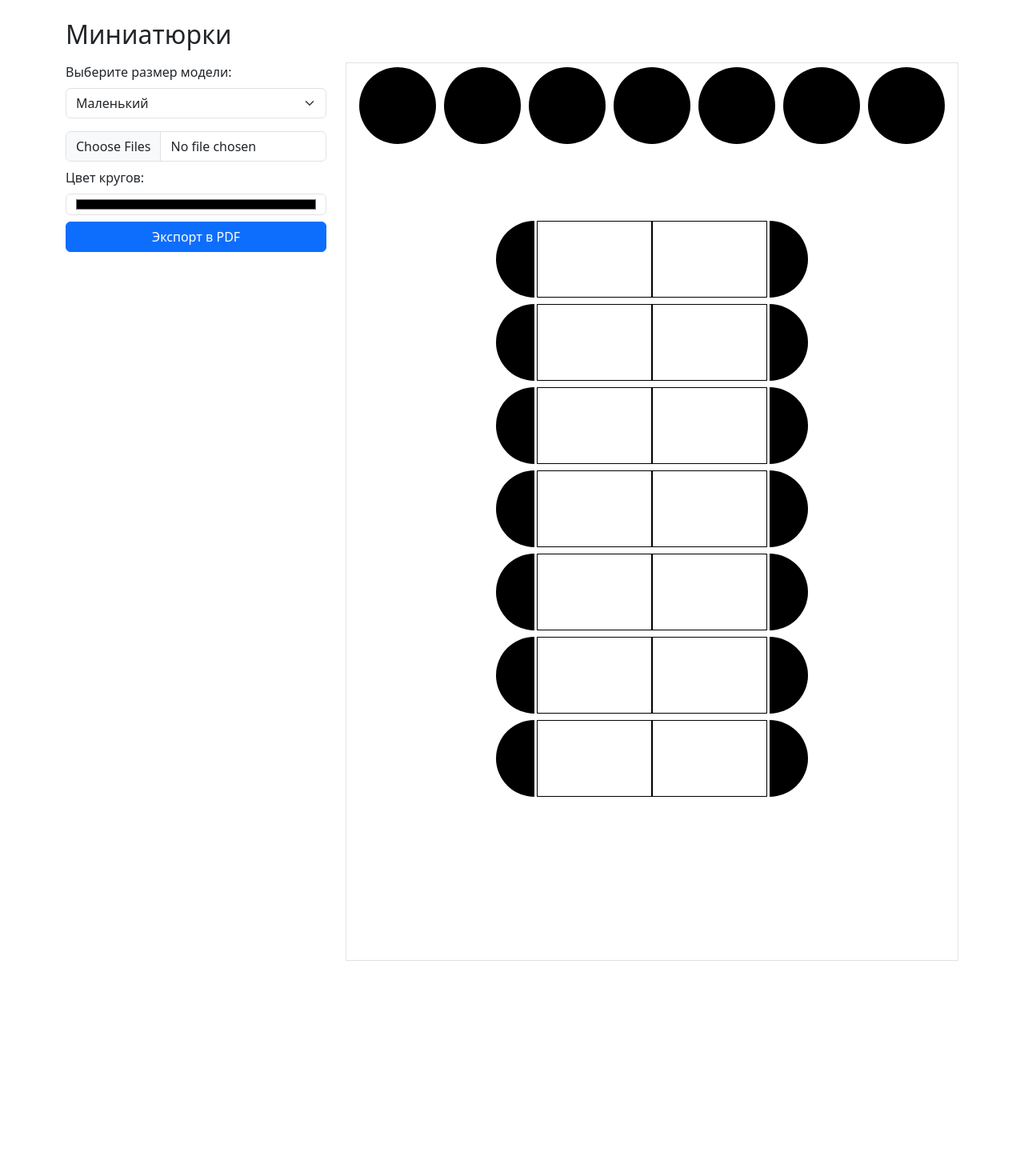
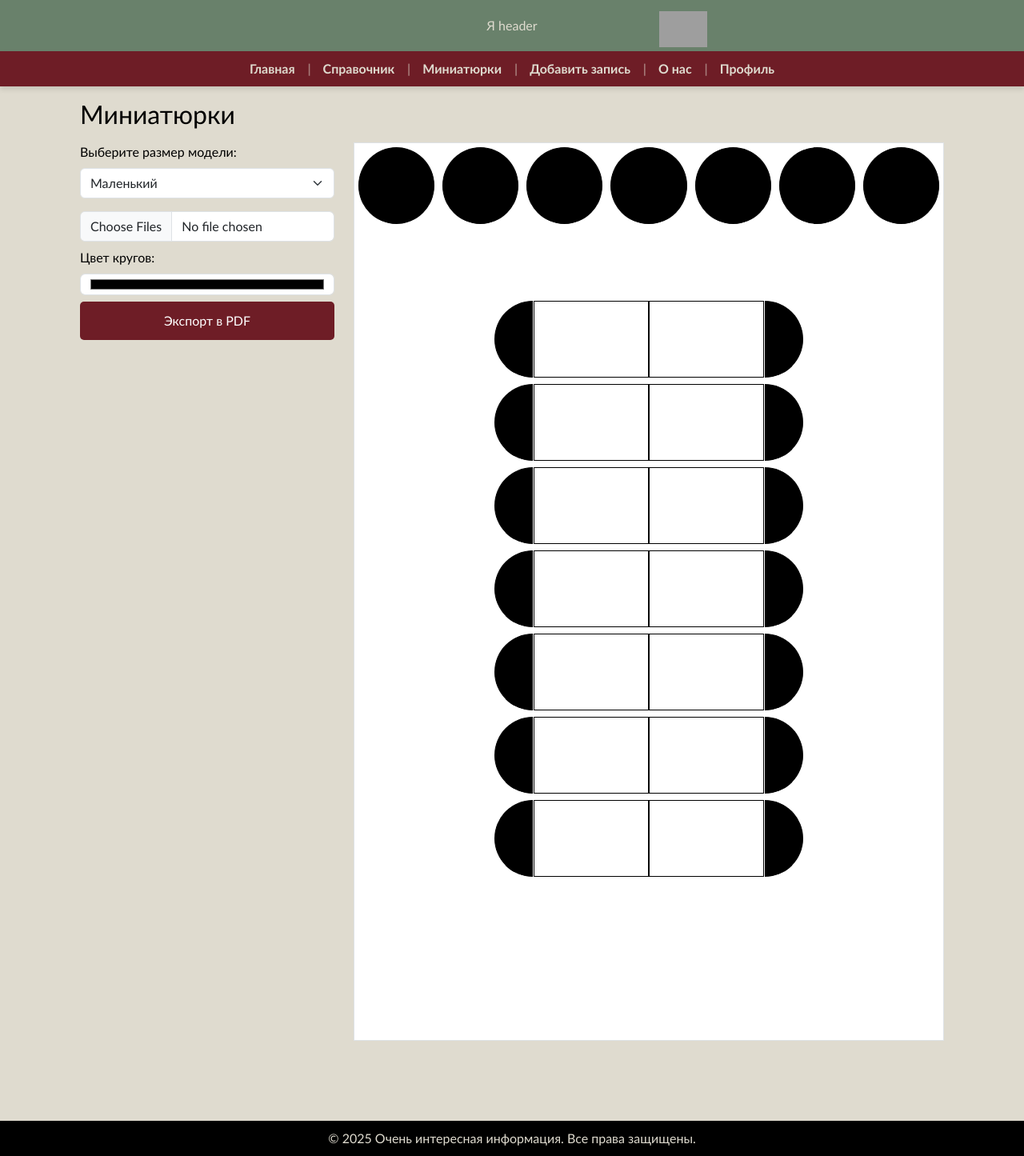
Before and after one commit to lolochek/dnd_django_project, a Django app: page /miniatures/ in a window 1280 px wide. Shown: the whole page at 80% size. Before the commit the page ends 1201 px from the top, so only its background shows below. Run offline with Django 5.2, Linux system fonts and the light colour scheme; some libraries are stand-ins or nearby versions; grey boxes are pictures that could not be loaded.

Commit message:
design added

```diff
--- /dev/null
+++ b/helper/handbook/urls.py
@@ -0,0 +1,6 @@
+from .views import get_handbook
+from django.urls import path
+
+urlpatterns = [
+    path('', get_handbook, name="get_handbook"),
+]
--- a/helper/handbook/views.py
+++ b/helper/handbook/views.py
@@ -1,3 +1,6 @@
 from django.shortcuts import render
 
 # Create your views here.
+
+def get_handbook(request):
+    return render(request, "index.html", {})
--- a/helper/helper/settings.py
+++ b/helper/helper/settings.py
@@ -37,7 +37,8 @@ INSTALLED_APPS = [
     'django.contrib.sessions',
     'django.contrib.messages',
     'django.contrib.staticfiles',
-    'miniatures'
+    'miniatures',
+    'handbook'
 ]
 
 MIDDLEWARE = [
--- a/helper/helper/urls.py
+++ b/helper/helper/urls.py
@@ -20,5 +20,5 @@ from django.urls import path, include
 urlpatterns = [
     path('admin/', admin.site.urls),
     path('miniatures/', include('miniatures.urls')),
-
+    path('handbook/', include('handbook.urls')),
 ]
--- a/helper/miniatures/static/js/create_miniatures.js
+++ b/helper/miniatures/static/js/create_miniatures.js
@@ -1,6 +1,6 @@
  const { jsPDF } = window.jspdf;
 
-    const gridConfig = {
+ const gridConfig = {
     small: { rows: 7, height: 1, width: 1.5 },
     medium: { rows: 5, height: 1.5, width: 2.5 },
     large: { rows: 3, height: 2, width: 4 },
--- a/helper/miniatures/templates/create_miniature.html
+++ b/helper/miniatures/templates/create_miniature.html
@@ -18,7 +18,7 @@
             <input type="file" id="imageUpload" class="form-control mb-2" accept="image/*" multiple onchange="addImagesToCells()">
             <label for="colorPicker" class="form-label">Цвет кругов:</label>
             <input type="color" id="colorPicker" class="form-control mb-2" value="#000000" onchange="updateSideColors()">
-            <button class="btn btn-primary w-100" onclick="exportToPDF()">Экспорт в PDF</button>
+            <button  onclick="exportToPDF()">Экспорт в PDF</button>
         </div>
 
         <div id="canvasContainer" class="border" style="width: 210mm; height: 297mm; position: relative; background: white; overflow: hidden;">
@@ -33,6 +33,30 @@
 <script src="{% static 'js/create_miniatures.js' %}"></script>
 
 <style>
+    .container {
+    max-width: 100%;
+    padding: 100px;
+    }
+
+
+    button {
+    font-size: 1rem;
+    padding: 12px;
+    border-radius: 5px;
+    background-color: #6E1D26;
+    color: white;
+    border: none;
+    width: 100%;
+    cursor: pointer;
+    transition: all 0.3s ease;
+    }
+
+    button:hover {
+        background-color: #5c161e;
+    }
+
+
+
     .image-cell {
         border: 1px solid black;
         display: flex;
@@ -48,9 +72,10 @@
         object-position: center;
     }
     .side-semi-circle {
+        border: 1px solid black;
         border-radius: 100px 100px 0 0;
         background-color: black;
-        margin: 0 3px;
+        margin: 0 1px;
         top: 0;
     }
     .left {
@@ -60,6 +85,7 @@
         border-radius: 0 100px 100px 0;
     }
     .circle {
+        border: 1px solid black;
         width: 20px;
         height: 20px;
         border-radius: 50%;
--- /dev/null
+++ b/helper/static/css/base.css
@@ -0,0 +1,132 @@
+body {
+  font-family: 'Trebuchet MS', sans-serif;
+  background-color: #DFDBCF;
+  color: #000000;
+  margin: 0;
+  padding: 0;
+}
+
+header {
+  background-color: #69816B;
+  color: #DFDBCF;
+  text-align: center;
+  padding: 20px;
+  position: absolute;
+  top: 0;
+  width: 100%;
+  z-index: 10;
+  transition: transform 0.3s ease-in-out;
+  overflow: hidden;
+}
+
+.navbar {
+  background-color: #6E1D26;
+  color: #DFDBCF;
+  padding: 10px;
+  display: flex;
+  justify-content: center;
+  align-items: center;
+  gap: 15px;
+  position: fixed;
+  top: 0;
+  width: 100%;
+  z-index: 100;
+  box-shadow: 0 4px 6px rgba(0, 0, 0, 0.1);
+}
+
+
+.navbar a {
+  color: #DFDBCF;
+  text-decoration: none;
+  font-weight: bold;
+  position: relative;
+  padding: 0 10px;
+}
+
+.navbar a::after {
+  content: '|';
+  position: absolute;
+  right: -10px;
+  color: rgba(223, 219, 207, 0.5);
+}
+
+.navbar a:last-child::after {
+  content: '';
+}
+
+.navbar a:hover {
+  color: #69816B;
+}
+
+.sidebar {
+  background-color: #69816B;
+  color: #DFDBCF;
+  padding: 15px;
+  width: 20%;
+  float: left;
+  height: 100vh;
+}
+
+.main-content {
+  margin-left: 20%;
+  padding: 20px;
+  background-color: #6E1D26;
+  color: #DFDBCF;
+  min-height: calc(100vh - 100px);
+}
+
+footer {
+  background-color: #000000;
+  color: #DFDBCF;
+  text-align: center;
+  padding: 10px;
+  bottom: 0;
+  width: 100%;
+}
+@keyframes beholder-movement {
+  0% {
+    transform: translateX(100vw);
+    opacity: 1;
+  }
+  90% {
+    transform: translateX(-60px);
+    opacity: 1;
+  }
+  100% {
+    transform: translateX(-60px);
+    opacity: 0;
+  }
+}
+
+.beholder {
+  position: absolute;
+  top: 10%;
+  transform: translateY(-50%);
+  width: 60px;
+  height: 60px;
+  background: url('https://art.pixilart.com/5314a0df47ba957.png') no-repeat center center;
+  background-size: contain;
+  animation: beholder-movement 5s linear infinite;
+}
+
+.scroll-to-top {
+  position: fixed;
+  bottom: 20px;
+  right: 20px;
+  width: 50px;
+  height: 50px;
+  background-color: #6E1D26;
+  color: #DFDBCF;
+  border-radius: 50%;
+  display: flex;
+  justify-content: center;
+  align-items: center;
+  font-size: 24px;
+  cursor: pointer;
+  transition: opacity 0.3s ease-in-out;
+  box-shadow: 0 4px 6px rgba(0, 0, 0, 0.2);
+}
+
+.scroll-to-top:hover {
+  background-color: #69816B;
+}
--- /dev/null
+++ b/helper/static/js/base.js
@@ -0,0 +1,30 @@
+document.addEventListener('DOMContentLoaded', () => {
+  const navbar = document.querySelector('.navbar');
+  const header = document.querySelector('header');
+  const headerHeight = header.offsetHeight;
+  const scrollTopBtn = document.createElement('div');
+
+  scrollTopBtn.innerHTML = '&#8679;';
+  scrollTopBtn.classList.add('scroll-to-top');
+  document.body.appendChild(scrollTopBtn);
+
+  scrollTopBtn.style.display = 'none';
+
+  navbar.style.top = `${headerHeight}px`;
+
+  window.addEventListener('scroll', () => {
+    if (window.scrollY > headerHeight) {
+      navbar.style.position = 'fixed';
+      navbar.style.top = '0';
+      scrollTopBtn.style.display = 'flex';
+    } else {
+      navbar.style.position = 'absolute';
+      navbar.style.top = `${headerHeight}px`;
+      scrollTopBtn.style.display = 'none';
+    }
+  });
+
+  scrollTopBtn.addEventListener('click', () => {
+    window.scrollTo({ top: 0, behavior: 'smooth' });
+  });
+});
--- a/helper/templates/base.html
+++ b/helper/templates/base.html
@@ -2,16 +2,33 @@
 <html lang="en">
 <head>
     <meta charset="UTF-8">
-    <title>aaaaa</title>
+    <meta name="viewport" content="width=device-width, initial-scale=1.0">
+    <title>аааааааа</title>
+    {% load static %}
     <link href="https://cdn.jsdelivr.net/npm/bootstrap@5.3.0/dist/css/bootstrap.min.css" rel="stylesheet" integrity="sha384-9ndCyUaIbzAi2FUVXJi0CjmCapSmO7SnpJef0486qhLnuZ2cdeRhO02iuK6FUUVM" crossorigin="anonymous">
-
+    <link rel="stylesheet" href="{% static 'css/base.css' %}">
 </head>
 <body>
+    <header>
+        <div class="beholder"></div>
+        Я header
+    </header>
+    <nav class="navbar">
+        <a href="{% url 'get_handbook' %}">Главная</a>
+        <a href="{% url 'get_handbook' %}">Справочник</a>
+        <a href="{% url 'create_miniature' %}">Миниатюрки</a>
+        <a href="#">Добавить запись</a>
+        <a href="#">О нас</a>
+        <a href="#">Профиль</a>
+    </nav>
 
-    {%block page_content%}
-    {%endblock%}
+    {% block page_content %}
+    {% endblock %}
 
-
-<script src="https://cdn.jsdelivr.net/npm/bootstrap@5.3.0/dist/js/bootstrap.bundle.min.js" integrity="sha384-geWF76RCwLtnZ8qwWowPQNguL3RmwHVBC9FhGdlKrxdiJJigb/j/68SIy3Te4Bkz" crossorigin="anonymous"></script>
+    <footer>
+        &copy; 2025 Очень интересная информация. Все права защищены.
+    </footer>
+    <script src="{% static 'js/base.js' %}"></script>
+    <script src="https://cdn.jsdelivr.net/npm/bootstrap@5.3.0/dist/js/bootstrap.bundle.min.js" integrity="sha384-geWF76RCwLtnZ8qwWowPQNguL3RmwHVBC9FhGdlKrxdiJJigb/j/68SIy3Te4Bkz" crossorigin="anonymous"></script>
 </body>
 </html>
```
Also changed, not shown: helper/miniatures/templates/2.html (deleted, +0 -183 lines), helper/handbook/templates/index.html (renamed from helper/helper/templates/index.html), helper/miniatures/static/css/create_miniatures.css (added).
